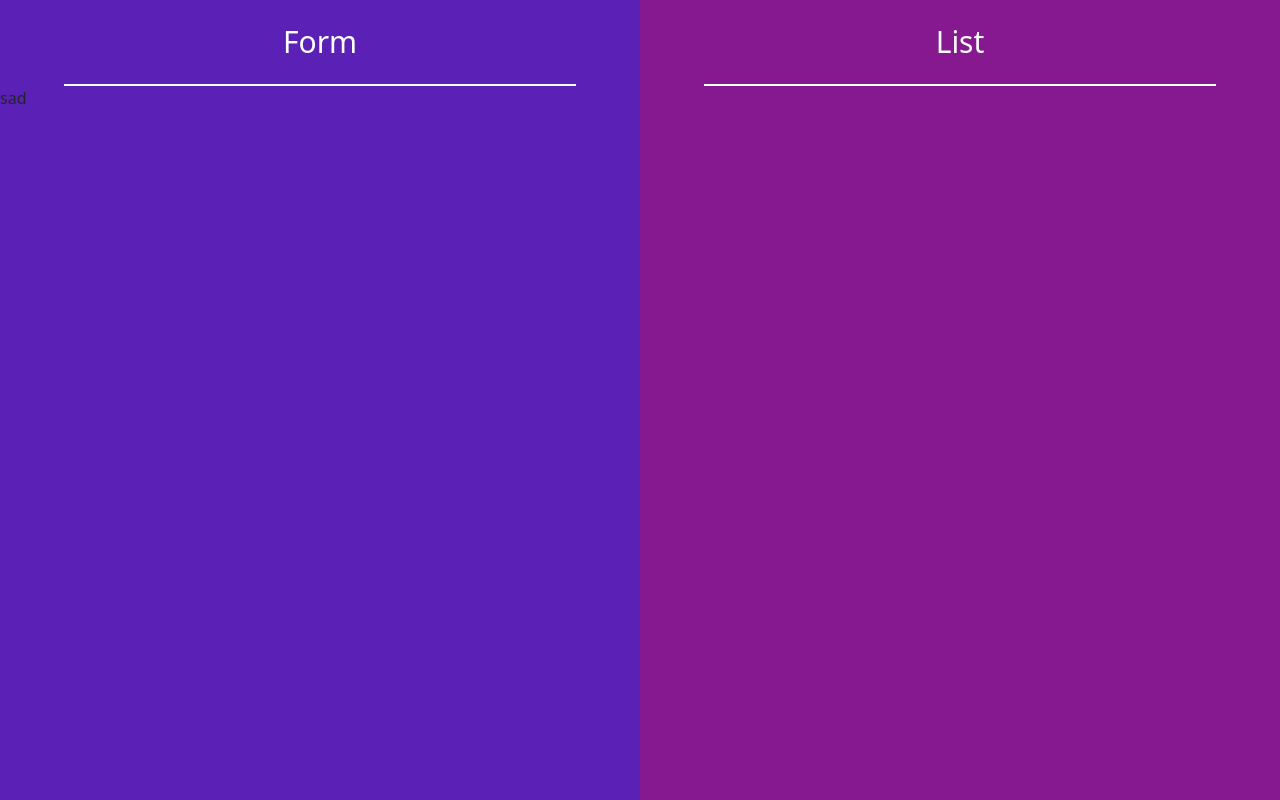
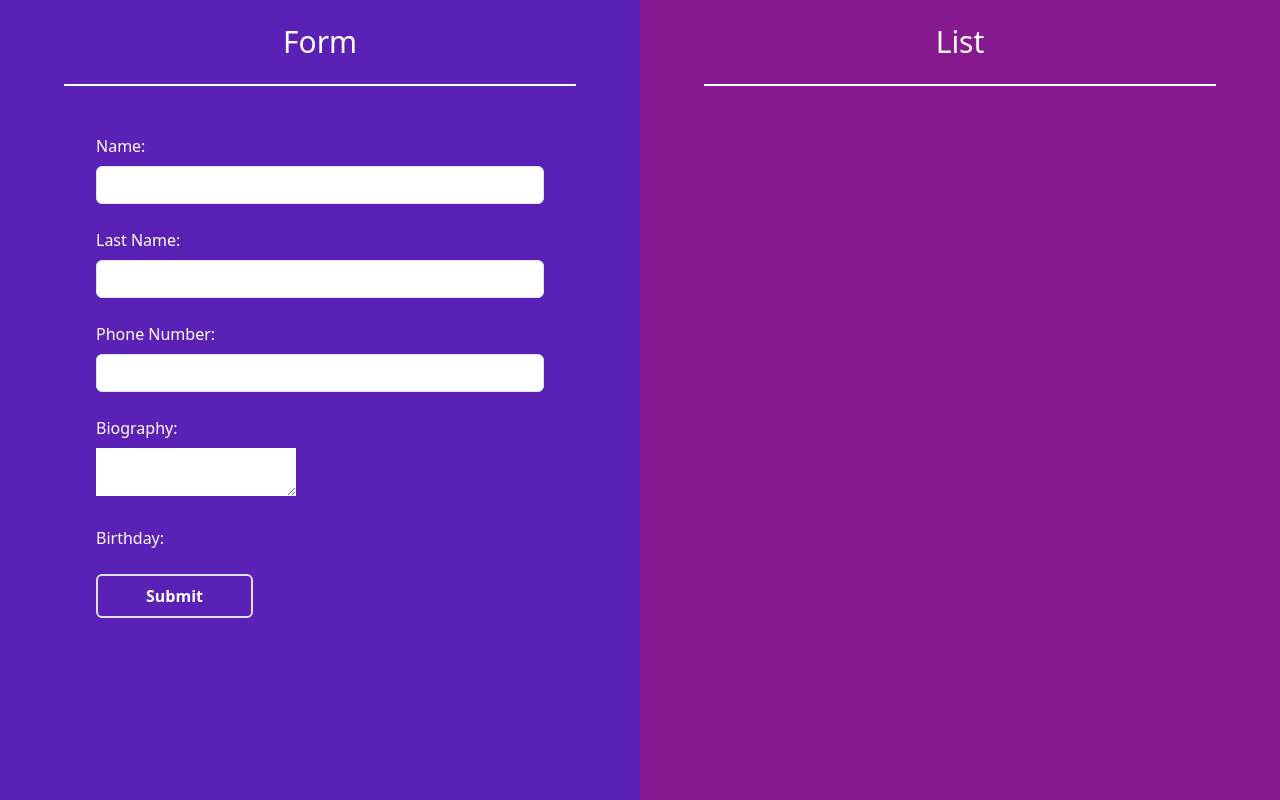
Before and after one commit to PouriaH9/userData, a React (Create React App) app: page / in a window 1280 px wide. Built offline with nearby package versions, Linux system fonts and the light colour scheme.

Commit message:
form aded

```diff
--- a/package.json
+++ b/package.json
@@ -12,6 +12,7 @@
     "@types/react": "^18.0.37",
     "@types/react-dom": "^18.0.11",
     "bootstrap": "^5.2.3",
+    "formik": "^2.2.9",
     "moment-jalaali": "^0.10.0",
     "react": "^18.2.0",
     "react-datepicker": "^4.11.0",
@@ -22,7 +23,8 @@
     "reactstrap": "^9.1.9",
     "tailwind": "^4.0.0",
     "typescript": "^4.9.5",
-    "web-vitals": "^2.1.4"
+    "web-vitals": "^2.1.4",
+    "yup": "^1.1.1"
   },
   "scripts": {
     "start": "react-scripts start",
--- a/src/App.tsx
+++ b/src/App.tsx
@@ -1,12 +1,12 @@
 import "./App.css";
 import "bootstrap/dist/css/bootstrap.min.css";
-import Form from "./components/Form";
+import UserForm from "./components/UserForm";
 import List from "./components/List";
 
 function App() {
   return (
     <div className="w-screen h-screen flex">
-      <Form />
+      <UserForm />
       <List />
     </div>
   );
--- a/src/components/Form.tsx
+++ /dev/null
@@ -1,26 +0,0 @@
-import { useForm } from "react-hook-form";
-
-interface FormData {
-  [key: string]: string | number;
-}
-
-const Form = () => {
-  const {
-    register,
-    handleSubmit,
-    formState: { errors },
-  } = useForm();
-  const onSubmit = (data: FormData) => console.log(data);
-  console.log(errors);
-
-  return (
-    <div className="bg-violet-800 h-full w-1/2">
-      <h1 className="text-center text-3xl my-4 text-white">Form</h1>
-      <div className="mx-auto w-4/5 border-t-2 border-white"></div>
-      {/* FORM */}
-      sad
-    </div>
-  );
-};
-
-export default Form;
--- /dev/null
+++ b/src/components/UserForm.jsx
@@ -0,0 +1,132 @@
+import { Formik, Form, Field } from "formik";
+import * as Yup from "yup";
+
+const validationSchema = Yup.object().shape({
+  name: Yup.string()
+    .matches(/^[^0-9]+$/, "Name should not contain numbers")
+    .required("Name is required"),
+  lastName: Yup.string()
+    .matches(/^[^0-9]+$/, "Last name should not contain numbers")
+    .required("Last name is required"),
+  phoneNumber: Yup.string()
+    .required("Phone number is required")
+    .matches(/^(\+98|0)?9\d{9}$/, "Invalid phone number"),
+  birthday: Yup.date().required("Birthday is required"),
+  biography: Yup.string().required("Biography is required"),
+});
+
+const initialValues = {
+  name: "",
+  lastName: "",
+  phoneNumber: "",
+  birthday: "",
+  biography: "",
+};
+
+const UserForm = () => {
+  return (
+    <div className="bg-violet-800 h-full w-1/2">
+      <h1 className="text-center text-3xl my-4 text-white">Form</h1>
+      <div className="mx-auto w-4/5 border-t-2 border-white"></div>
+      {/* FORM */}
+      <Formik
+        initialValues={initialValues}
+        validationSchema={validationSchema}
+        onSubmit={(values, { setSubmitting }) => {
+          console.log("Form submitted:", values);
+          setSubmitting(false);
+        }}
+      >
+        {({ errors, touched, isSubmitting }) => (
+          <Form className="max-w-md mx-auto">
+            <div className="mb-4">
+              <label htmlFor="name" className="block mb-2 text-white mt-12">
+                Name:
+              </label>
+              <Field
+                type="text"
+                name="name"
+                className="appearance-none border rounded w-full py-2 px-3 leading-tight focus:outline-none focus:shadow-outline"
+              />
+              {errors.name && touched.name && (
+                <div className="text-red-500 text-sm mt-1">{errors.name}</div>
+              )}
+            </div>
+            <div className="mb-4">
+              <label htmlFor="lastName" className="block mb-2 text-white">
+                Last Name:
+              </label>
+              <Field
+                type="text"
+                name="lastName"
+                className="appearance-none border rounded w-full py-2 px-3 leading-tight focus:outline-none focus:shadow-outline"
+              />
+              {errors.lastName && touched.lastName && (
+                <div className="text-red-500 text-sm mt-1">
+                  {errors.lastName}
+                </div>
+              )}
+            </div>
+            <div className="mb-4">
+              <label htmlFor="phoneNumber" className="block mb-2 text-white">
+                Phone Number:
+              </label>
+              <Field
+                type="text"
+                name="phoneNumber"
+                className="appearance-none border rounded w-full py-2 px-3 leading-tight focus:outline-none focus:shadow-outline"
+              />
+              {errors.phoneNumber && touched.phoneNumber && (
+                <div className="text-red-500 text-sm mt-1">
+                  {errors.phoneNumber}
+                </div>
+              )}
+            </div>
+
+            <div>
+              <label className="block  mb-2 text-white" htmlFor="biography">
+                Biography:
+              </label>
+              <Field as="textarea" name="biography" />
+              {errors.biography && touched.biography && (
+                <div className="text-red-500 text-sm mt-1">
+                  {errors.biography}
+                </div>
+              )}
+            </div>
+
+            <div className="mb-4">
+              <label htmlFor="birthday" className="block mt-4  mb-2 text-white">
+                Birthday:
+              </label>
+
+              {/* <DatePicker
+                name="birthday"
+                value={birthday}
+                onChange={setBirthday}
+                isGregorian={false}
+                timePicker={false}
+                placeholder=""
+              /> */}
+              {errors.birthday && touched.birthday && (
+                <div className="text-red-500 text-sm mt-1">
+                  {errors.birthday}
+                </div>
+              )}
+            </div>
+
+            <button
+              className="block font-bold mb-2 text-white border border-2 py-2 px-5 rounded"
+              type="submit"
+              disabled={isSubmitting}
+            >
+              Submit
+            </button>
+          </Form>
+        )}
+      </Formik>
+    </div>
+  );
+};
+
+export default UserForm;
--- a/tailwind.config.js
+++ b/tailwind.config.js
@@ -1,6 +1,6 @@
 /** @type {import('tailwindcss').Config} */
 module.exports = {
-  content: ["./src/**/*.{html,js,tsx}"],
+  content: ["./src/**/*.{html,js,tsx,jsx}"],
   theme: {
     extend: {},
   },
```
Also changed, not shown: 1 other file (tests, documents, lock files or other folders).
